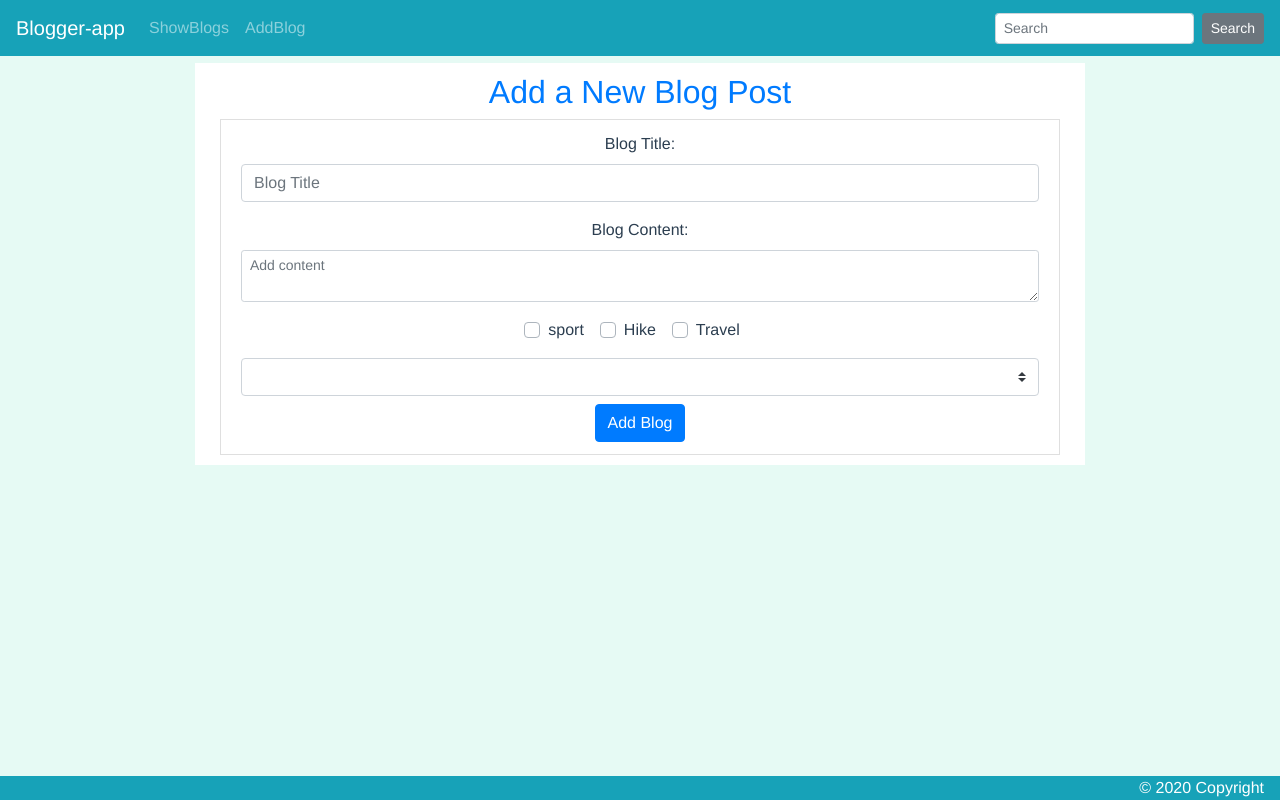
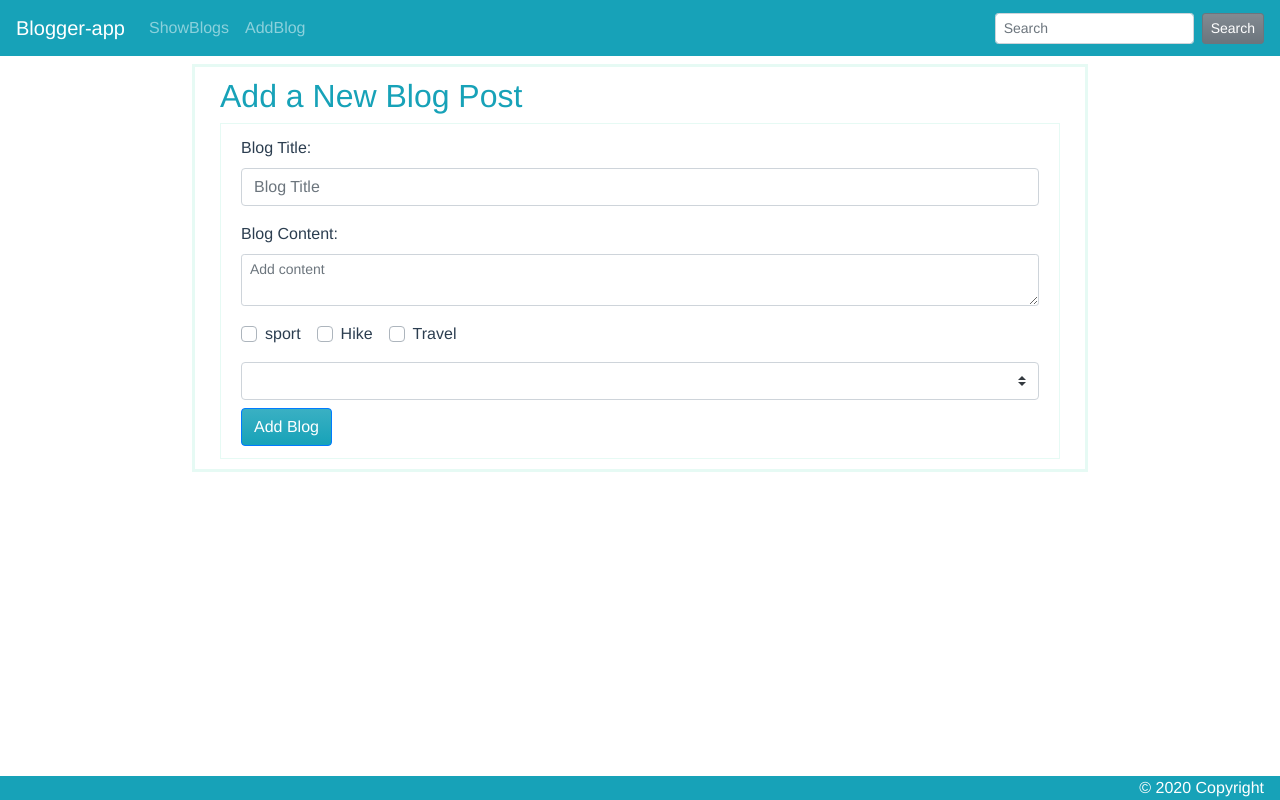
Before and after one commit to Deegaem/blogger-app, a Vue app: page /add in a window 1280 px wide. Built offline with nearby package versions, Linux system fonts and the light colour scheme; what vuefire would draw is missing.

Commit message:
changes:
- App redesigning and extension task.

```diff
--- a/public/index.html
+++ b/public/index.html
@@ -1,5 +1,6 @@
 <!DOCTYPE html>
 <html lang="en">
+
 <head>
   <meta charset="utf-8">
   <meta http-equiv="X-UA-Compatible" content="IE=edge">
@@ -7,11 +8,13 @@
   <link rel="icon" href="<%= BASE_URL %>favicon.ico">
   <title><%= htmlWebpackPlugin.options.title %></title>
 </head>
-  <body style="background-color:#e6faf4;">
+<body>
   <noscript>
-      <strong>We're sorry but <%= htmlWebpackPlugin.options.title %> doesn't work properly without JavaScript enabled. Please enable it to continue.</strong>
+    <strong>We're sorry but <%= htmlWebpackPlugin.options.title %> doesn't work properly without JavaScript enabled.
+      Please enable it to continue.</strong>
   </noscript>
   <div id="app"></div>
   <!-- built files will be auto injected -->
 </body>
+
 </html>
--- a/src/App.vue
+++ b/src/App.vue
@@ -1,7 +1,7 @@
 <template>
   <div id="app">
     <BlogHeader></BlogHeader>
-    <div id="center">
+    <div id="my-wrapper">
       <b-container>
         <b-row align-v="center">
           <router-view />
@@ -25,14 +25,27 @@ export default {
 </script>
 
 <style lang="scss">
+@import "./custom.scss";
+
 #app {
   font-family: Avenir, Helvetica, Arial, sans-serif;
   -webkit-font-smoothing: antialiased;
   -moz-osx-font-smoothing: grayscale;
-  text-align: center;
   color: #2c3e50;
 }
-#center {
+h1,
+h2 {
+  color: #17a2b8;
+}
+
+.page-item.active .page-link {
+  background-color: #17a2b8 !important;
+}
+.custom-checkbox .custom-control-input:checked ~ .custom-control-label::before {
+  background-color: #17a2b8;
+}
+
+#my-wrapper {
   margin: auto;
   width: 70%;
   background-color: white;
@@ -42,4 +55,9 @@ export default {
 .list-group-item {
   border: 1px solid width;
 }
+.my-style {
+  padding: 0.75rem 1.25rem;
+  background-color: #fff;
+  border: 1px solid #e6faf4;
+}
 </style>
--- a/src/components/AddBlog.vue
+++ b/src/components/AddBlog.vue
@@ -75,16 +75,7 @@ export default {
 </script>
 
 <style scoped lang="scss">
-h3,
-h2 {
-  color: #007bff;
-}
 a {
   color: #e6ebe9;
 }
-.my-style {
-  padding: 0.75rem 1.25rem;
-  background-color: #fff;
-  border: 1px solid rgba(0, 0, 0, 0.125);
-}
 </style>
--- a/src/components/BlogHeader.vue
+++ b/src/components/BlogHeader.vue
@@ -1,5 +1,5 @@
 <template>
-  <b-navbar class="mb-1 " toggleable="lg" type="dark" variant="info">
+  <b-navbar class="mb-2 " toggleable="lg" type="dark" variant="info">
     <b-navbar-brand href="#">Blogger-app</b-navbar-brand>
 
     <b-navbar-toggle target="nav-collapse"></b-navbar-toggle>
--- a/src/components/ShowBlogs.vue
+++ b/src/components/ShowBlogs.vue
@@ -1,9 +1,9 @@
 <template>
   <div>
-    <h1>Blogs List</h1>
+    <h2 class="ml-4">Blogs List</h2>
     <b-list-group>
       <b-list-group-item v-for="blog of blogs" :key="blog.id">
-        <b-card class="mb-2">
+        <b-card class="my-border mb-2">
           <router-link v-bind:to="'/blog/'+ blog.id">
             <h2 class="card-title">{{blog.title}}</h2>
           </router-link>
@@ -19,7 +19,7 @@
       prev-text="⏪"
       next-text="⏩"
       last-text="⏭"
-      class="mt-4"
+      class="mt-4 ml-4"
     ></b-pagination>
   </div>
 </template>
@@ -45,12 +45,13 @@ export default {
 
 <!-- Add "scoped" attribute to limit CSS to this component only -->
 <style scoped lang="scss">
-h1,
-h2 {
-  color: #007bff;
-}
 a:link {
-  background-color: transparent;
   text-decoration: none;
 }
+.list-group-item {
+  border: 1px solid #ffff;
+}
+.my-border {
+  border: 1px solid #e6faf4;
+}
 </style>
--- a/src/components/SingleBlog.vue
+++ b/src/components/SingleBlog.vue
@@ -84,15 +84,7 @@ export default {
 </script>
 
 <style scoped lang="scss">
-h2 {
-  color: #007bff;
-}
 .my-mb {
   margin-bottom: 15px;
 }
-.my-style {
-  padding: 0.75rem 1.25rem;
-  background-color: #fff;
-  border: 1px solid rgba(0, 0, 0, 0.125);
-}
 </style>
--- /dev/null
+++ b/src/custom.scss
@@ -0,0 +1,26 @@
+// Define your variable overrides here
+
+$enable-gradients: true;
+$theme-colors: (
+    "primary": #17a2b8,
+    "danger": #ff4136,
+);
+
+// Include Bootstrap and BootstrapVue SCSS files
+@import "~bootstrap/scss/functions";
+@import "~bootstrap/scss/variables";
+@import "~bootstrap/scss/mixins";
+
+@import "~bootstrap/scss/grid";
+@import "~bootstrap/scss/navbar";
+@import "~bootstrap/scss/utilities";
+@import "~bootstrap/scss/transitions";
+@import "~bootstrap/scss/reboot";
+@import "~bootstrap/scss/type";
+@import "~bootstrap/scss/buttons";
+@import "~bootstrap/scss/forms";
+@import "~bootstrap/scss/list-group";
+@import "~bootstrap/scss/tables";
+@import "~bootstrap/scss/badge";
+@import "~bootstrap/scss/modal";
+@import "~bootstrap-vue/src/index.scss";
```
Lines whose indentation alone changed are shown as unchanged.
